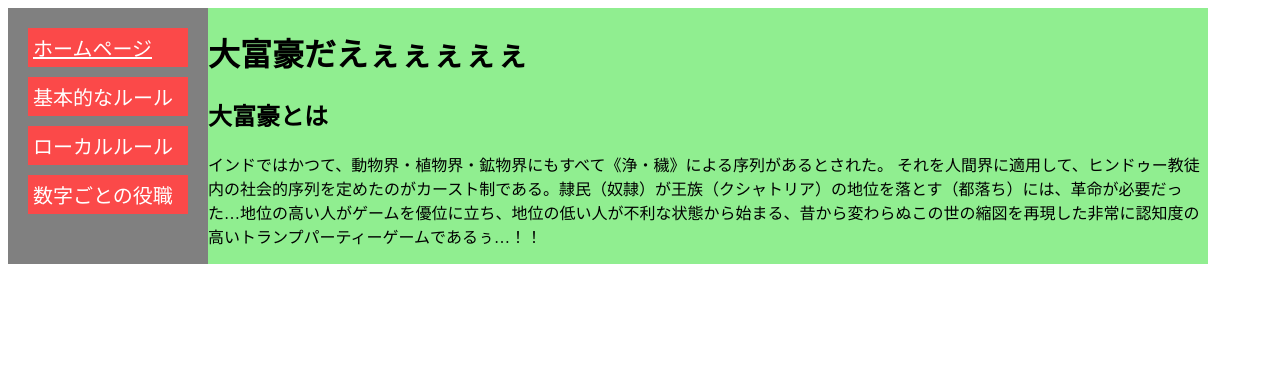
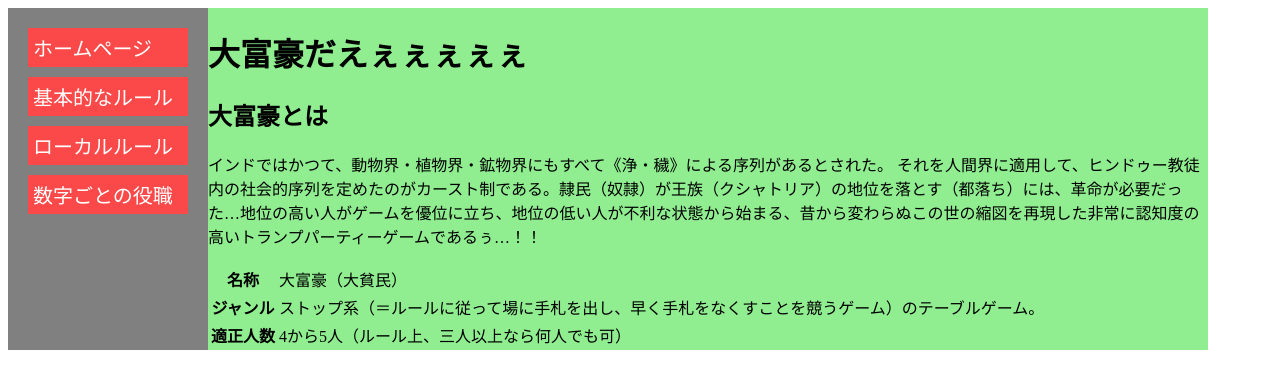
Before and after one commit to s1f10230237Superkiiroman/team-project, a plain HTML site: page index.html in a window 1280 px wide. Drawn offline with Linux system fonts and the light colour scheme.

Commit message:
ホームの変更

```diff
--- a/index.html
+++ b/index.html
@@ -10,7 +10,7 @@
     <div id="container">
         <div class="sidebar">
             <ul>
-                <li id="imano">ホームページ</li>
+                <li>ホームページ</li>
                 <li><a href="./rule.html">基本的なルール</a></li>
                 <li><a href="./localrule.html">ローカルルール</a></li>
                 <li><a href="./role.html">数字ごとの役職</a></li>
@@ -21,6 +21,20 @@
             <h2>大富豪とは</h2>
             <p>インドではかつて、動物界・植物界・鉱物界にもすべて《浄・穢》による序列があるとされた。 それを人間界に適用して、ヒンドゥー教徒内の社会的序列を定めたのがカースト制である。隷民（奴隷）が王族（クシャトリア）の地位を落とす（都落ち）には、革命が必要だった…地位の高い人がゲームを優位に立ち、地位の低い人が不利な状態から始まる、昔から変わらぬこの世の縮図を再現した非常に認知度の高いトランプパーティーゲームであるぅ…！！</p>
 
+            <table>
+                <tr>
+                    <th>名称</th>
+                    <td>大富豪（大貧民）</td>
+                </tr>
+                <tr>
+                    <th>ジャンル</th>
+                    <td>ストップ系（＝ルールに従って場に手札を出し、早く手札をなくすことを競うゲーム）のテーブルゲーム。</td>
+                </tr>
+                <tr>
+                    <th>適正人数</th>
+                    <td>4から5人（ルール上、三人以上なら何人でも可）</td>
+                </tr>
+            </table>
         </div>
     </div>
 </body>
```
